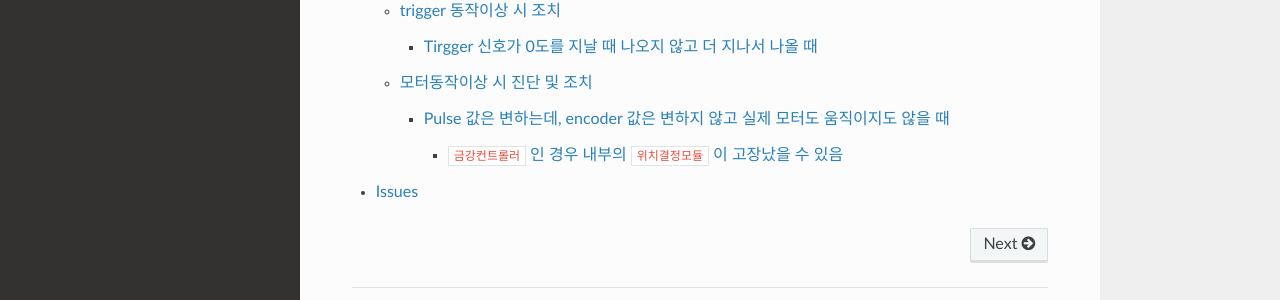
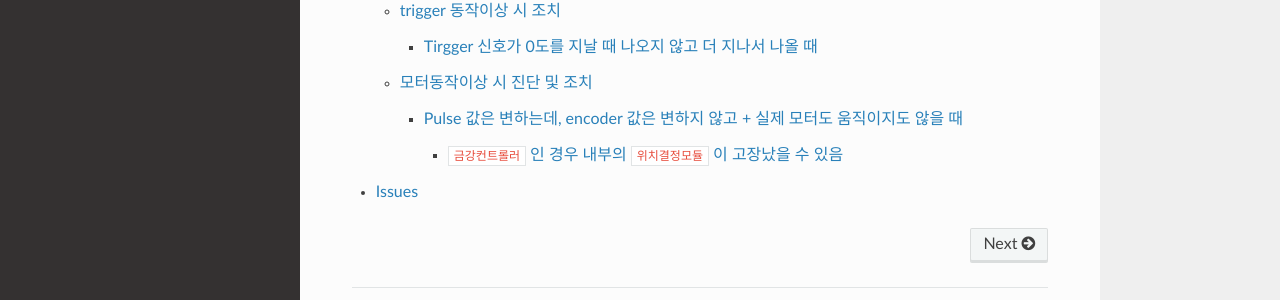
Before and after one commit to limjh0/6C_manual_kr, a Sphinx documentation site: the page built from docs/source/index.rst, in a window 1280 px wide and 900 px high, scrolled down 693 px. Shown: the part 507-807 px from the top of the window. Built offline with Sphinx 7.4.7 and the Read the Docs theme 3.1.0, drawn with Linux system fonts in a browser that asks for light colours.

Commit message:
20241027

```diff
--- a/docs/source/troubles/모터동작이상.rst
+++ b/docs/source/troubles/모터동작이상.rst
@@ -1,11 +1,12 @@
 모터동작이상 시 진단 및 조치
 ==========================
 
-Pulse 값은 변하는데, encoder 값은 변하지 않고 실제 모터도 움직이지도 않을 때
+Pulse 값은 변하는데, encoder 값은 변하지 않고 + 실제 모터도 움직이지도 않을 때
 -------------------------------------------------
 
 ``금강컨트롤러`` 인 경우 내부의 ``위치결정모듈`` 이 고장났을 수 있음
 ~~~~~~~~~~~~~~~~~~~~~~~~~~~~~~~~~~~~~~~~~~~~~~~~~~~~~~~~~~~~~
+
 #. 해당축을 정상축의 cable과 교차해서 동작을 시켰을 때, 정상축이 해당축과 동일한 증상을 보이고 해당축은 정상 동작하면 컨트롤러 문제가 맞음
-#.
+
 #. ``위치결정모듈`` 교체 후 pulse 값이 리셋되었을 것임. Motor cable을 분리 후 pulse를 보내어 원래 pulse 값으로 복원 후 motor cable을 다시 연결한다
```
Also changed, not shown: docs/source/trigger/home.rst (line endings or trailing spaces).
